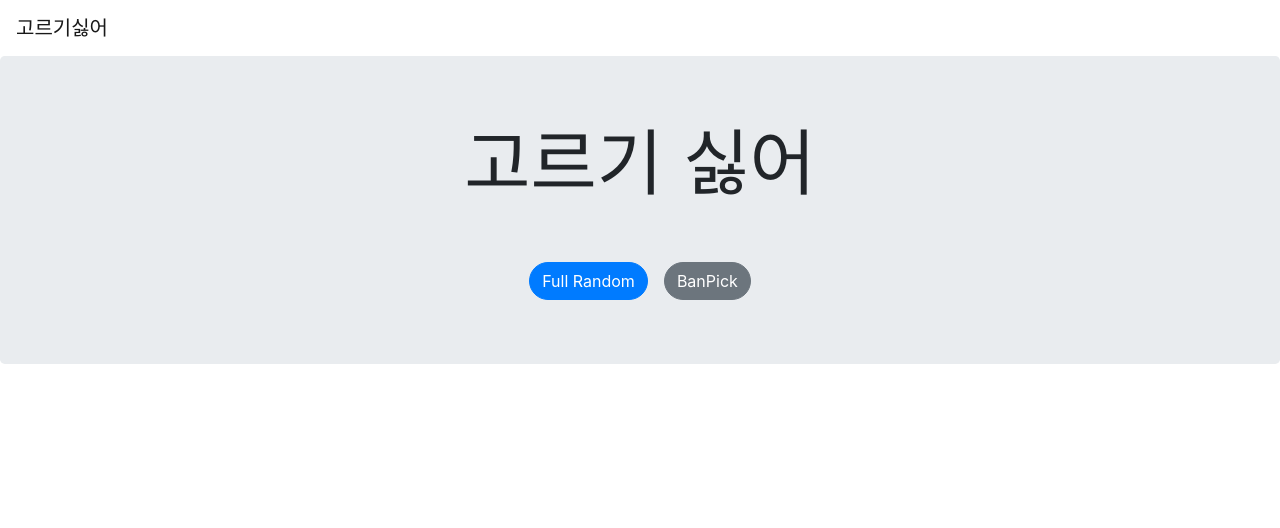
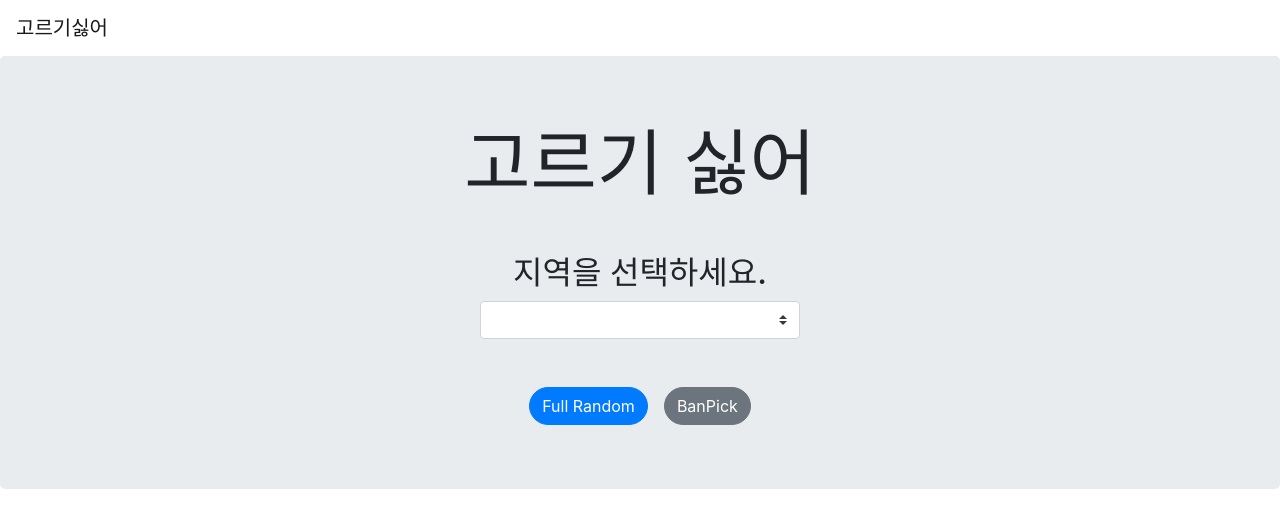
Before and after one commit to Tekiter/HateChoose, a Vue app: page / in a window 1280 px wide. Shown: the top 528 px of the page. Built offline with nearby package versions, Linux system fonts and the light colour scheme; what vue-wait would draw is missing.

Commit message:
Add RegionSelect

```diff
--- /dev/null
+++ b/src/components/RegionSelect.vue
@@ -0,0 +1,82 @@
+<template>
+    <div>
+        <b-form-select :input="cur" @input="cur=arguments[0]; onUpdate();" :options="options"></b-form-select>
+    </div>
+</template>
+<style scoped>
+
+</style>
+
+<script lang="ts">
+import Vue from 'vue'
+import Component from 'vue-class-component'
+import { Prop, Watch } from 'vue-property-decorator'
+
+import { Region, RegionData } from "../lib/api";
+
+@Component({
+    components: {}
+})
+export default class MyComponent extends Vue {
+    @Prop() regions!: Region[];
+    @Prop() value!: Region;
+
+    cur: Region | null = null;
+
+    onUpdate() {
+        this.$emit('input', this.cur);
+    }
+
+    get options() {
+        let result: any[] = [];
+        this.regions.forEach((r: Region) => {
+            result.push({
+                value: r,
+                text: r.Name
+            })
+        });
+        return result;
+    }
+}
+
+
+// import Vue from 'vue'
+// import { Region, RegionData } from "../lib/api";
+
+// export default Vue.extend({
+//     props: {
+//         regions: {
+//             type: Array as () => Array<Region>
+//         },
+//         value: {
+//             type: Object as () => Region
+//         }
+//     },
+//     data() {
+//         return {
+//             cur: new Region()
+//         }
+//     },
+//     computed: {
+//         selected() {
+//             return this.cur;
+//         },
+//         options() {
+
+//             let result: any[] = [];
+//             this.regions.forEach((r: Region) => {
+//                 result.push({
+//                     value: r,
+//                     text: r.Name
+//                 })
+//             });
+//             return result;
+//         }
+//     },
+//     methods: {
+//         onUpdate() {
+//             this.$emit('input', this.cur);
+//         }
+//     }
+// })
+</script>
--- a/src/views/Home.vue
+++ b/src/views/Home.vue
@@ -3,7 +3,12 @@
     <h-nav></h-nav>
     <b-jumbotron class="text-center">
       <template v-slot:header>고르기 싫어</template>
-      <!-- <h2 class="mt-5">지역을 선택하세요.</h2> -->
+      <h2 class="mt-5">지역을 선택하세요.</h2>
+      <div>
+        <region-select class="regionselect" :regions="regions"></region-select>
+      </div>
+
+
       <b-button :to="'fullrandom'" variant="primary" pill class="mt-5">Full Random</b-button>
       <b-button :to="'banpick'" variant="secondary" pill class="ml-3 mt-5">BanPick</b-button>
 
@@ -15,15 +20,30 @@
 
   </div>
 </template>
+<style scoped>
+  .regionselect {
+    width: 20em;
+    float: none;
+    margin: 0 auto;
+  }
+</style>
 
 <script lang="ts">
 import Vue from "vue";
 
 import NavBar from '../components/NavBar.vue';
+import RegionSelect from '../components/RegionSelect.vue';
+import { getRegions } from '../lib/api';
 
 export default Vue.extend({
   components: {
-    'h-nav': NavBar
+    'h-nav': NavBar,
+    RegionSelect
+  },
+  computed: {
+    regions() {
+      return getRegions();
+    }
   }
 });
 </script>
```
